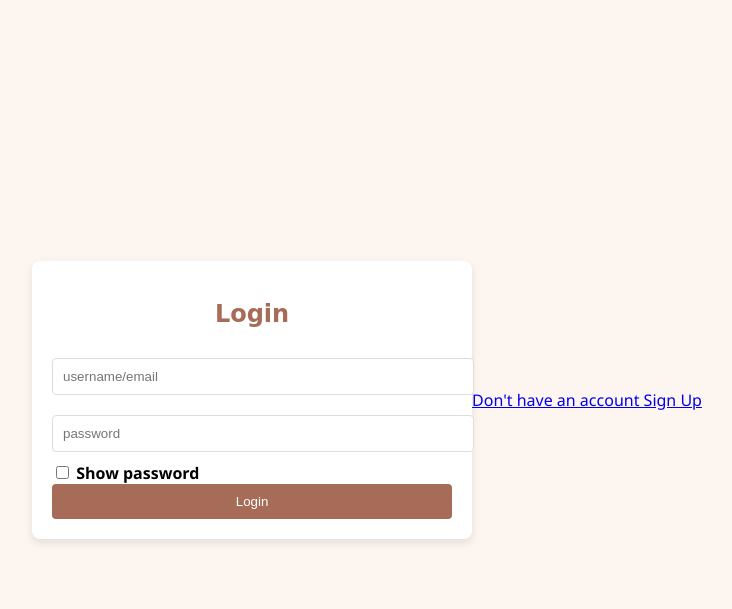
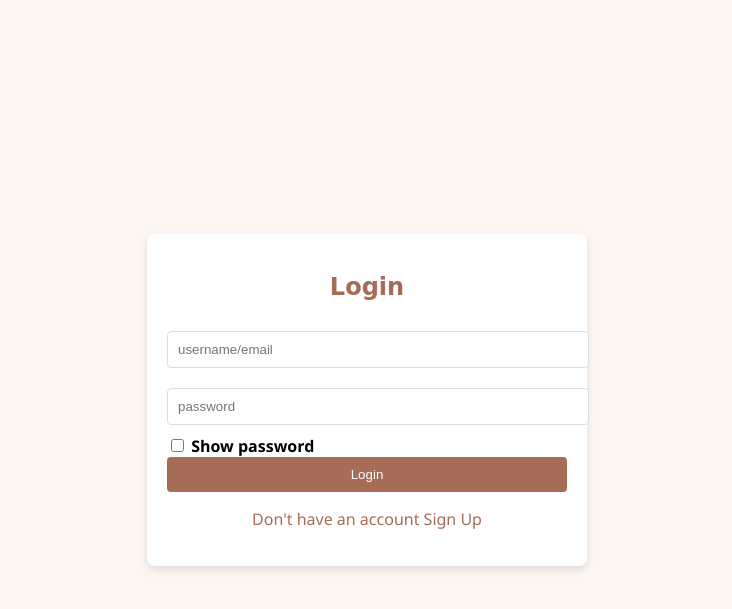
Before and after one commit to VithurshanV2/restaurant-management-system, a PHP site: page /public/login/login-front.php in a window 1280 px wide. Shown: the top 609 px of the page, without its empty margins (273-1005 px from the left). Run offline with PHP 8.4, Linux system fonts and the light colour scheme.

Commit message:
Made some css changes

```diff
--- a/assets/css/login.css
+++ b/assets/css/login.css
@@ -53,3 +53,13 @@ button[type="submit"]:hover {
   align-items: center;
   justify-content: space-between;
 }
+p {
+  text-align: center;
+}
+a {
+  color: #a66c58;
+  text-decoration: none;
+}
+a:hover {
+  text-decoration: underline;
+}
--- a/public/login/login-front.php
+++ b/public/login/login-front.php
@@ -39,11 +39,10 @@ unset($_SESSION["errors"], $_SESSION["form_data"]);
             <strong>Show password</strong>
         </div>
         <button type="submit">Login</button>
+        <p>
+            <a href="../signup/customer-signup-front.php">Don't have an account Sign Up</a>
+        </p>
     </form>
-
-    <p>
-        <a href="../signup/customer-signup-front.php">Don't have an account Sign Up</a>
-    </p>
 
     <script>
         function Toggle() {
--- a/public/signup/customer-signup-front.php
+++ b/public/signup/customer-signup-front.php
@@ -58,8 +58,6 @@ unset($_SESSION["errors"], $_SESSION["form_data"]);
             <?php endif; ?>
         </div>
         <button type="submit">Sign Up</button>
-    </form>
-
         <p>
             <a href="../login/login-front.php">already have an account Sign In</a>
         </p>
@@ -67,6 +65,7 @@ unset($_SESSION["errors"], $_SESSION["form_data"]);
         <p>
             <a href="employee-signup-front.php">Are you looking to sign up as an employee</a>
         </p>
+    </form>
 </body>
 
 </html>
--- a/public/signup/employee-signup-front.php
+++ b/public/signup/employee-signup-front.php
@@ -97,8 +97,6 @@ unset($_SESSION["errors"], $_SESSION["form_data"]);
             <?php endif; ?>
         </div>
         <button type="submit">Sign Up</button>
-    </form>
-
         <p>
             <a href="../login/login-front.php">already have an account Sign In</a>
         </p>
@@ -106,6 +104,7 @@ unset($_SESSION["errors"], $_SESSION["form_data"]);
         <p>
             <a href="customer-signup-front.php">Sign up as a customer</a>
         </p>
+    </form>
 </body>
 
 </html>
```
Lines whose indentation alone changed are shown as unchanged.
